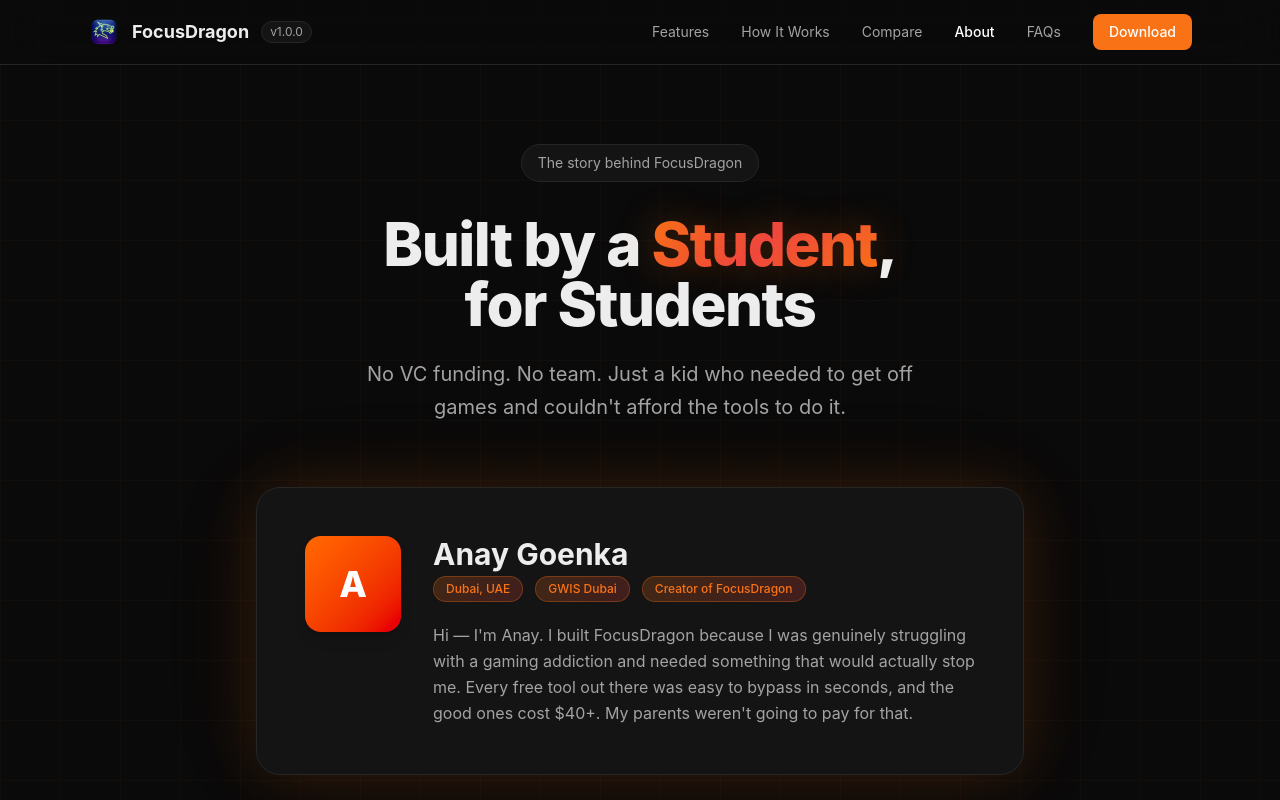
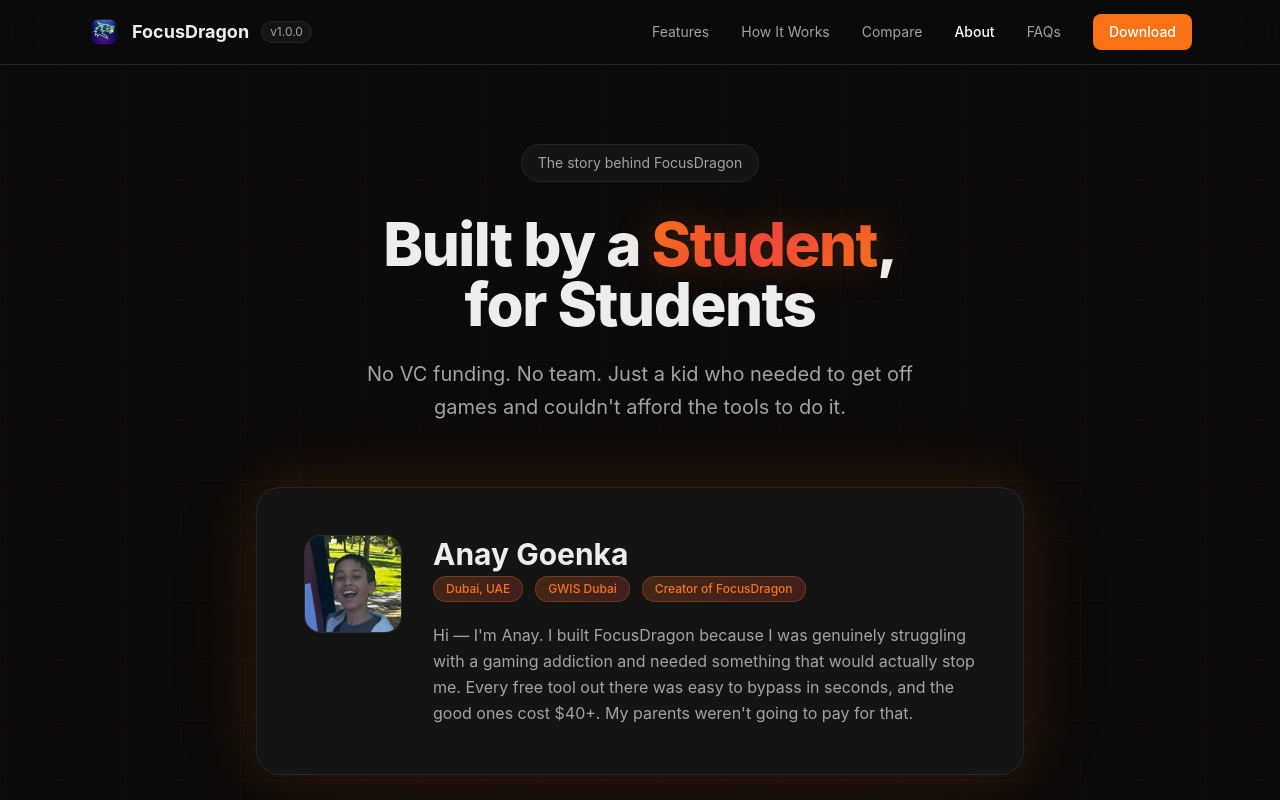
Before and after one commit to sumeetgoenka/FocusDragonSite, a Next.js app: page /about in a window 1280 px wide. Shown: the top 800 px of the page. Built offline with nearby package versions, Linux system fonts and the light colour scheme.

Commit message:
Add profile photo to about page
Co-Authored-By: Claude Sonnet 4.6 <noreply@anthropic.com>

```diff
--- a/src/app/about/page.tsx
+++ b/src/app/about/page.tsx
@@ -78,9 +78,14 @@ export default function About() {
         <div className="max-w-3xl mx-auto">
           <div className="feature-card dragon-glow rounded-3xl bg-[var(--card-bg)] p-8 md:p-12">
             <div className="flex flex-col md:flex-row items-start gap-8">
-              {/* Avatar placeholder */}
-              <div className="flex-shrink-0 w-24 h-24 rounded-2xl bg-gradient-to-br from-orange-500 to-red-600 flex items-center justify-center text-4xl font-extrabold text-white shadow-lg">
-                A
+              <div className="flex-shrink-0 w-24 h-24 rounded-2xl overflow-hidden shadow-lg ring-1 ring-white/10">
+                <Image
+                  src="/anay.png"
+                  alt="Anay Goenka"
+                  width={96}
+                  height={96}
+                  className="w-full h-full object-cover"
+                />
               </div>
               <div className="flex-1">
                 <h2 className="text-3xl font-bold mb-1">Anay Goenka</h2>
```
Also changed, not shown: public/anay.png (added).
